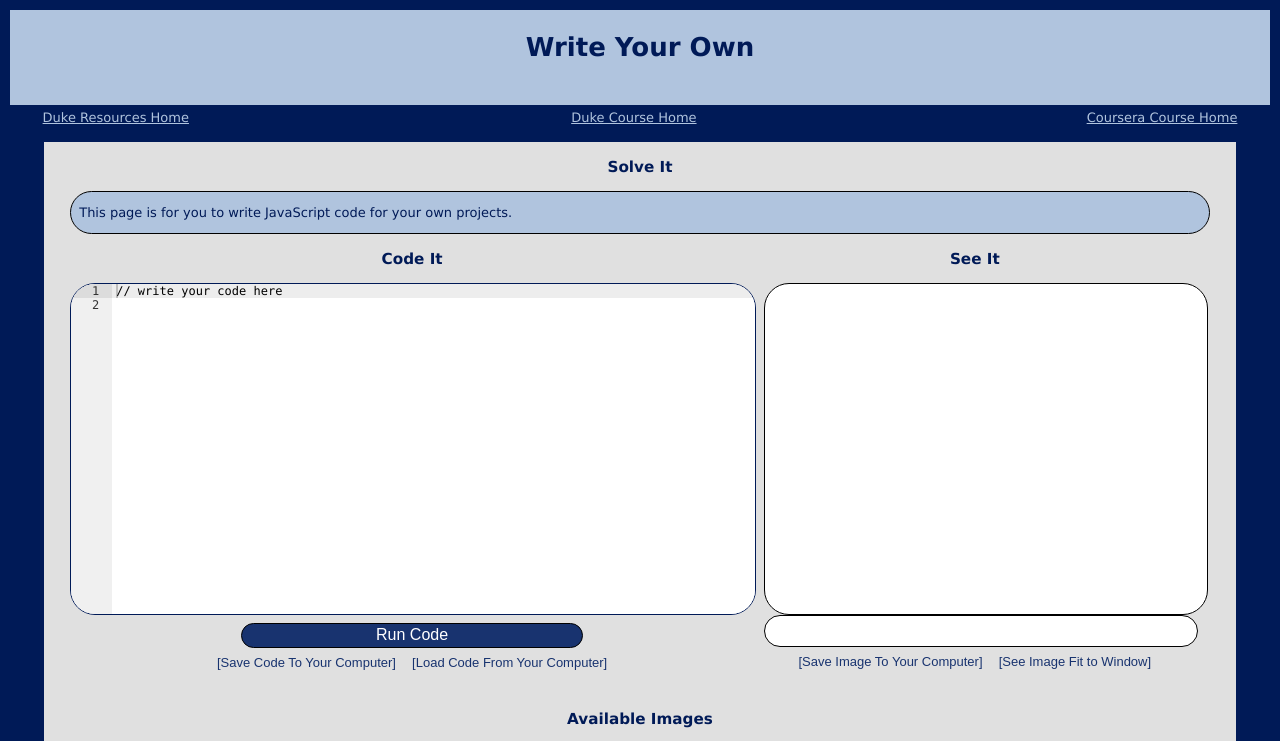
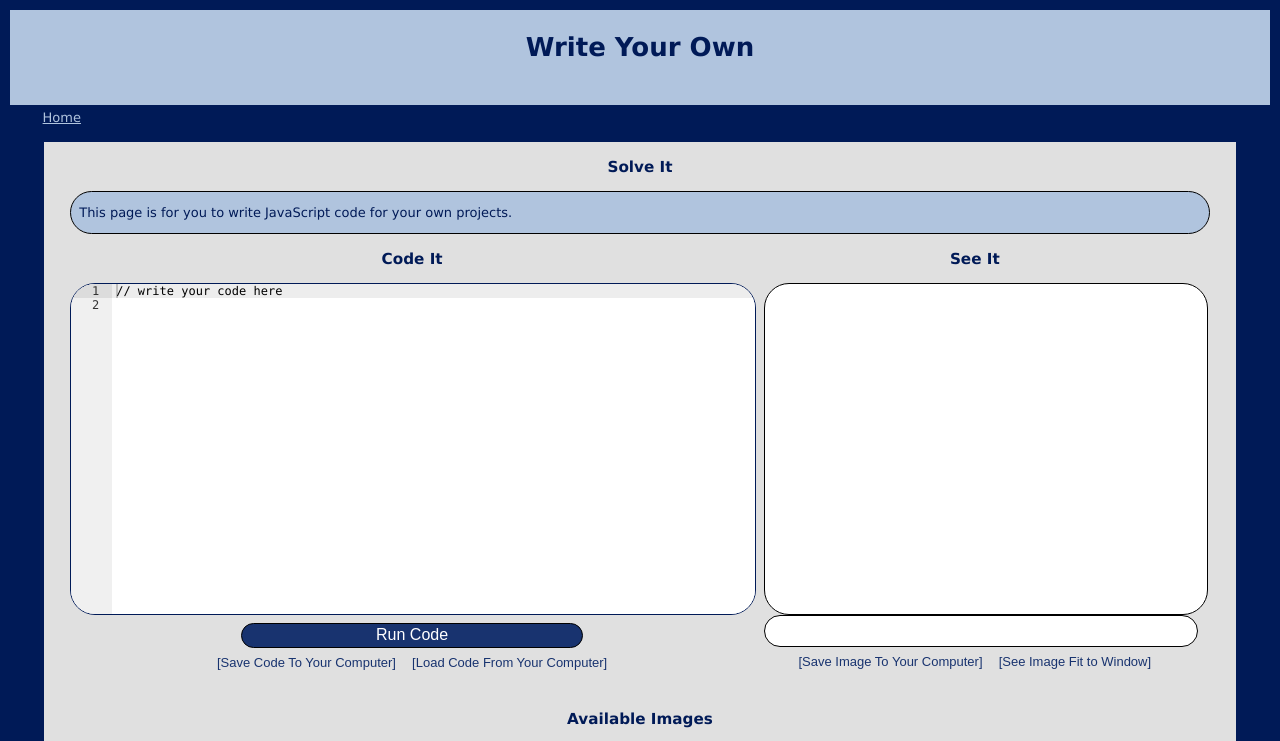
Before and after one commit to Ysnz/applications_Code-Runner_online, a plain HTML site: page index.html in a window 1280 px wide. Shown: the top 741 px of the page. Drawn offline with Linux system fonts and the light colour scheme; a script that the page names is missing.

Commit message:
Update index.html

```diff
--- a/index.html
+++ b/index.html
@@ -1,11 +1,8 @@
-
-
-
 <!DOCTYPE html>
 <html lang="en">
 <head>
   <meta charset="UTF-8">
-  <title>Build Software Applications</title>
+  <title>Clarusway Software Applications</title>
   <meta name="author" content="YZ">
    <link rel=stylesheet href="style.css" type="text/css">
   <script type="text/javascript" src="cs101.js"></script>
@@ -33,9 +30,7 @@
 <div class="navbar">
 <table width="95%" border="0" align="center">
 <tr>
-  <td align="left"><a href="http://www.dukelearntoprogram.com/index.php">Duke Resources Home</a></td>
-  <td align="center"><a href="http://www.dukelearntoprogram.com/course1/index.php">Duke Course Home</a></td>
-  <td align="right"><a href="https://www.coursera.org/learn/duke-programming-web">Coursera Course Home</a></td>
+  <td align="left"><a href="http:www.clarusway.com">Home</a></td>
 </tr>
 </table>
 </div>
@@ -45,19 +40,18 @@
 <h3>Solve It</h3>
 
 <div id="problem">
-<!-- Problem description -->
+
 <p>
 This page is for you to write JavaScript code for your own projects.
 </p>
 </div>
 </div>
 
-
 <div class="runparent">
 <div class="runcode-left">
 <h3>Code It</h3>
 <div id="resizable">
-<!-- Example starter code if any -->
+
 <div id="editor">// write your code here
 </div>
 <div class="action-outer">
```
